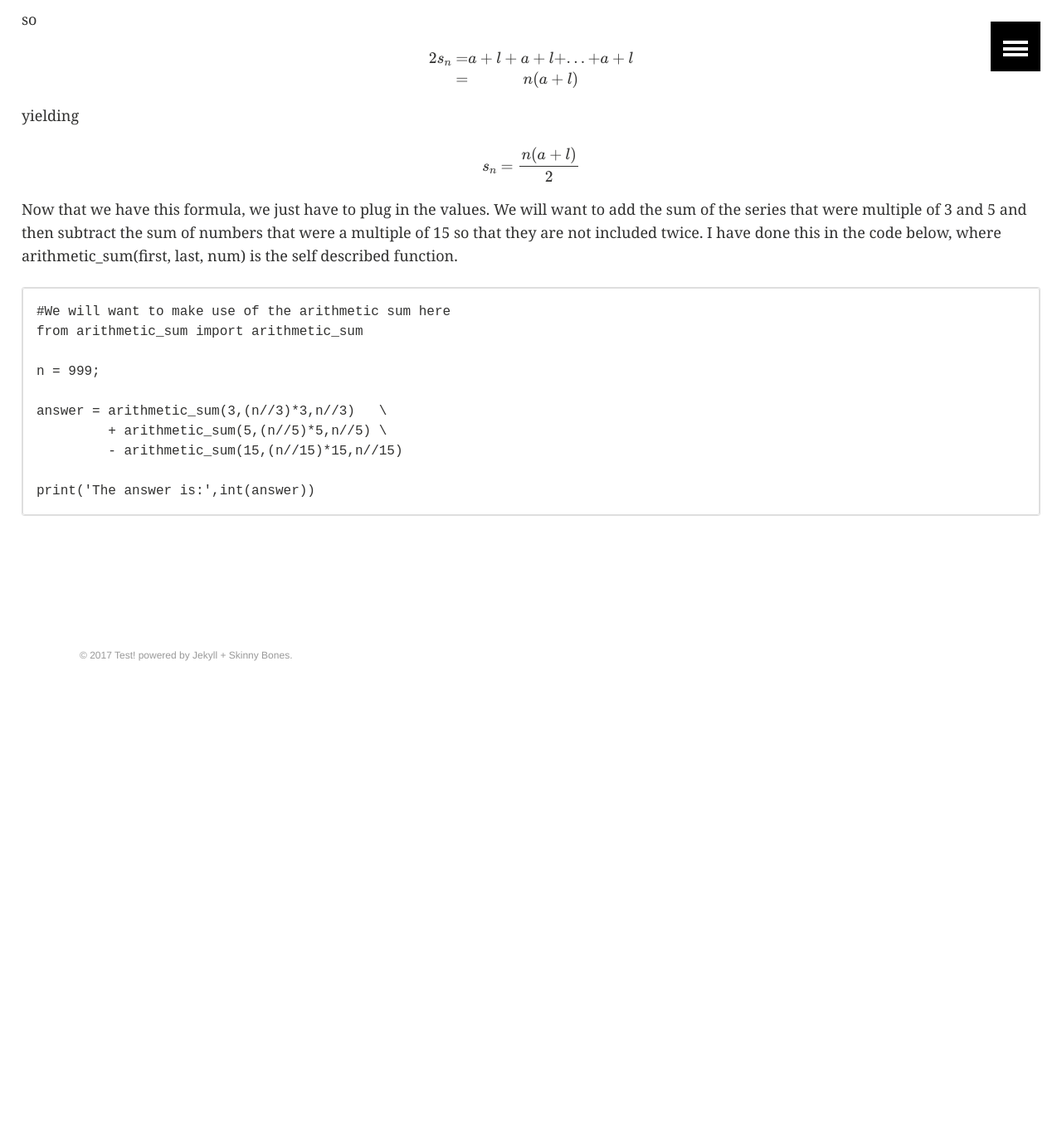
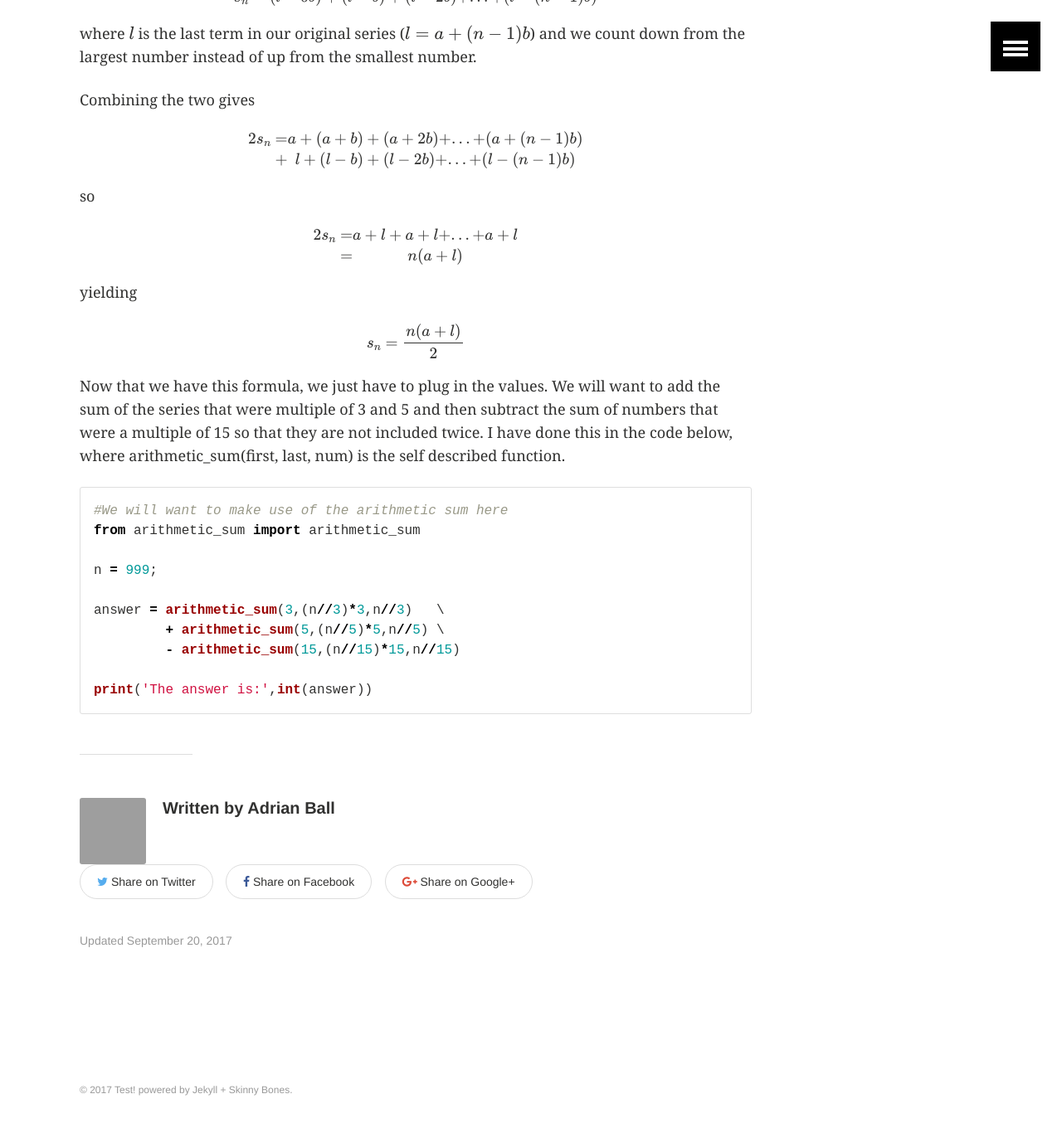
Before and after one commit to Adrian-Ball/adrian-ball.github.io, a Jekyll site: the page built from _posts/project-euler/2017-09-20-project-euler-problem_1.md, in a window 1280 px wide and 1400 px high, scrolled down 1561 px. Shown: the top 1360 px of the window at 83% size. Built offline with Jekyll 4.4.1, drawn with Linux system fonts in a browser that asks for light colours; formulas are drawn with MathJax 3; before the commit the page ends 2437 px from its top, so only the background shows below that; some of the changed text lies outside the part shown.

Commit message:
Added authors page, changed post to an article and changed code snipper presentation too. Improved readability :)

````diff
--- a/_config.yml
+++ b/_config.yml
@@ -26,7 +26,7 @@ gems:
 
 # Site owner
 owner:
-  name:
+  name: Adrian Ball
   email: adrian.k.ball85@gmail.com
   twitter:
   google:
--- a/_layouts/default.html
+++ b/_layouts/default.html
@@ -45,3 +45,7 @@
   </body>
 
 </html>
+
+<script type="text/javascript" async
+        src="https://cdnjs.cloudflare.com/ajax/libs/mathjax/2.7.2/MathJax.js?config=TeX-MML-AM_CHTML">
+</script>
--- a/_posts/project-euler/2017-09-20-project-euler-problem_1.md
+++ b/_posts/project-euler/2017-09-20-project-euler-problem_1.md
@@ -1,8 +1,9 @@
 ---
-layout: post
+layout: article
 title: "Problem 1"
 date: 2017-09-20
 categories: project-euler
+author: adrian-ball
 ---
 
 The problem can be found [here](https://projecteuler.net/problem=1). Paraphrased, we want to find the sum of all natural numbers below 1000 that are a multiple of 3 or 5.
@@ -11,7 +12,7 @@ Being the first problem of the site, the logic for solving this problem is fairl
 
 Writing this in Python, we could do something like the following:
 
-```
+{% highlight python %}
 n = 1000;
 #Initialise the answer
 answer = 0;
@@ -21,7 +22,7 @@ for count in range(1,n):
         answer = answer + count
 
 print('The answer is:',answer)
-```
+{% endhighlight %}
 
 While the above is straightforward, it is worth making a few observations here. We only need to iterate across all of the numbers once, keeping the code clean. Also, by only checking each number only once, we won't run into the possibility of including each number more than once.
 
@@ -68,7 +69,7 @@ $$ s_n = \frac{n(a+l)}{2}$$
 
 Now that we have this formula, we just have to plug in the values. We will want to add the sum of the series that were multiple of 3 and 5 and then subtract the sum of numbers that were a multiple of 15 so that they are not included twice. I have done this in the code below, where arithmetic_sum(first, last, num) is the self described function.
 
-```
+{% highlight python %}
 #We will want to make use of the arithmetic sum here
 from arithmetic_sum import arithmetic_sum
 
@@ -79,4 +80,4 @@ answer = arithmetic_sum(3,(n//3)*3,n//3)   \
          - arithmetic_sum(15,(n//15)*15,n//15)
 
 print('The answer is:',int(answer))
-```
+{% endhighlight %}
````
Also changed, not shown: _data/authors.yml (added, +9 -0 lines).
